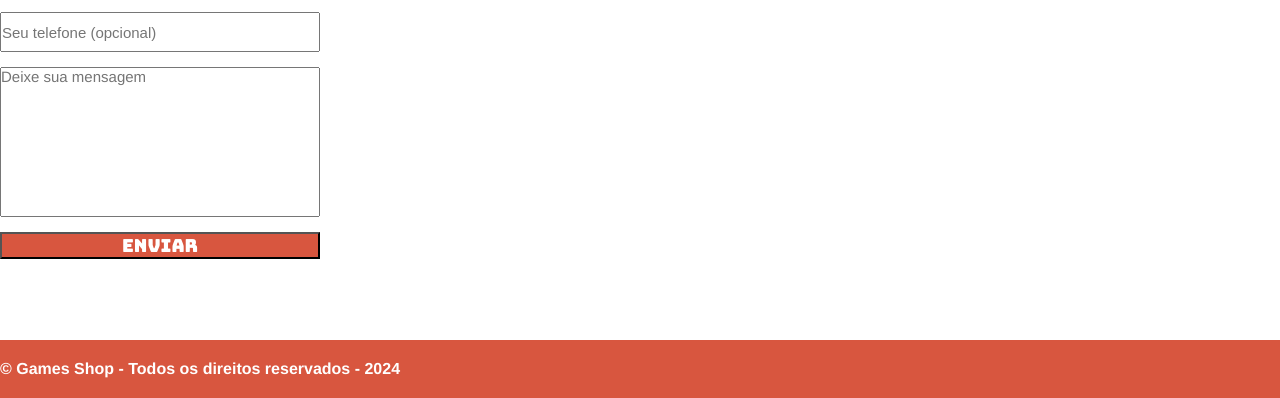
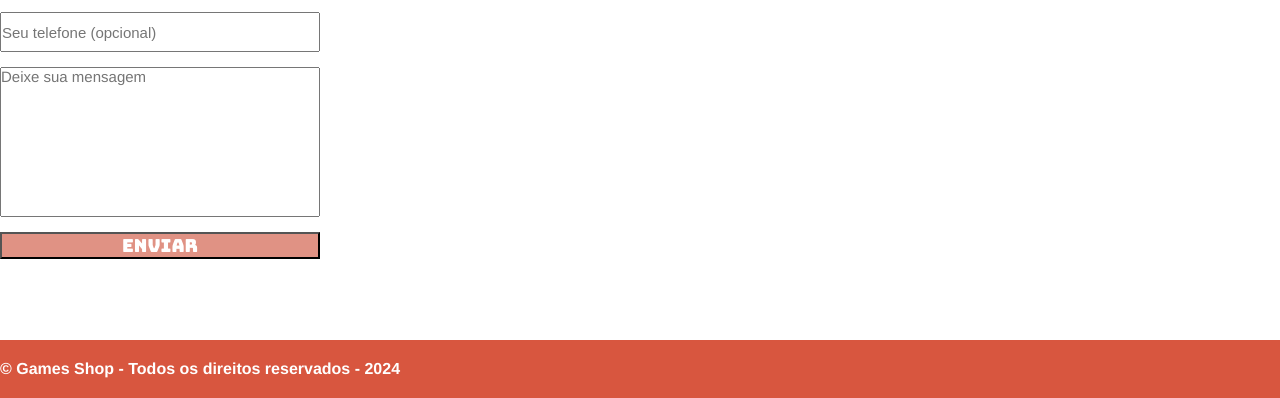
Before and after one commit to MatheusTofani/Games-Shop, a plain HTML site: page index.html in a window 1280 px wide. In both pictures the pointer is over the button "Enviar". Shown: the part 788-1186 px from the top of the page. Drawn offline with Linux system fonts and the light colour scheme; a web font is replaced by a local one.

Commit message:
Adicionando estilizacao no botao do formulario

```diff
--- a/main.css
+++ b/main.css
@@ -155,3 +155,7 @@ header a:hover {
 section {
     min-height: 500px;
 }
+
+form button:hover{
+background-color: #e09284;
+}
```
